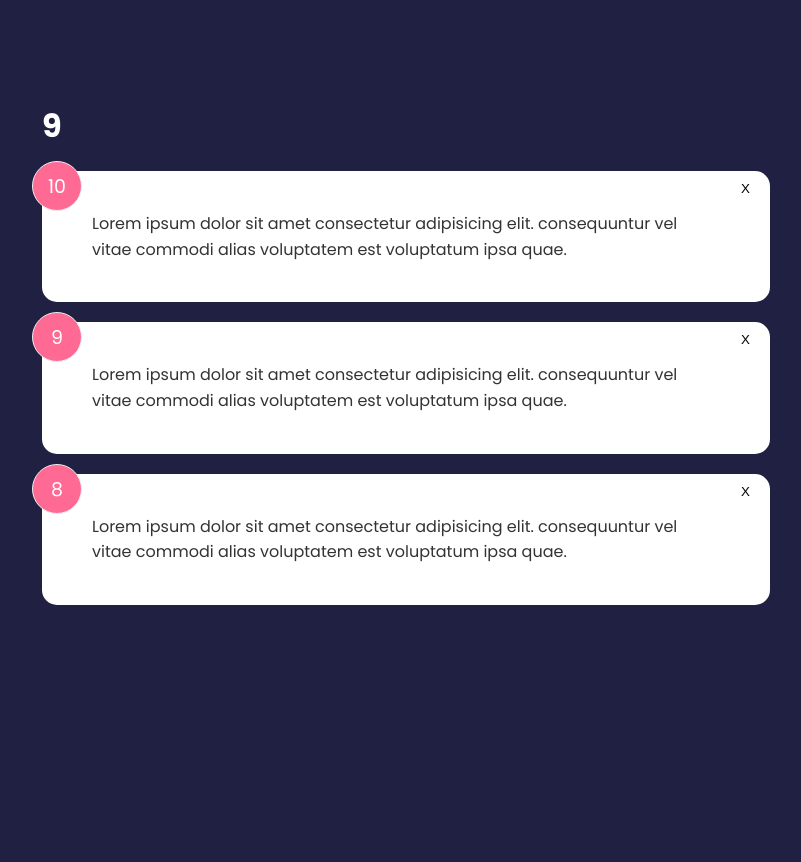
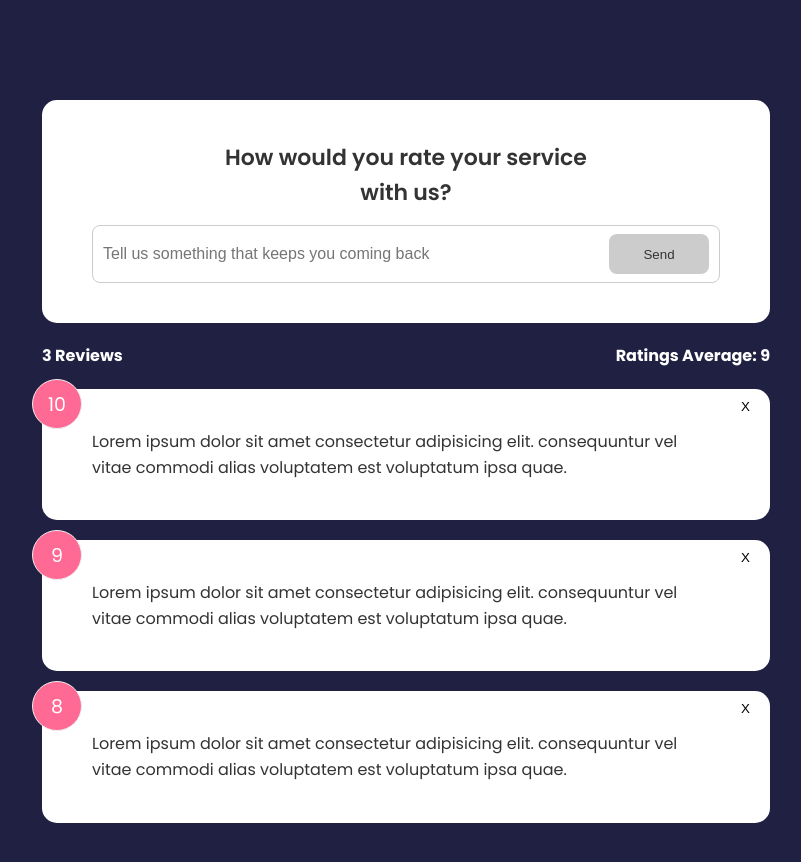
Before and after one commit to gerhynes/svelte-feedback-app, a Svelte app: page / in a window 1280 px wide. Shown: the top 862 px of the page, without its empty margins (234-1035 px from the left). Before the commit the page ends 800 px from the top, so only its background shows below. Built offline with nearby package versions, Linux system fonts and the light colour scheme.

Commit message:
Add feedback form and stats

```diff
--- a/src/App.svelte
+++ b/src/App.svelte
@@ -1,5 +1,7 @@
 <script>
 	import FeedbackList from "./components/FeedbackList.svelte"
+	import FeedbackStats from "./components/FeedbackStats.svelte"
+	import FeedbackForm from "./components/FeedbackForm.svelte"
 let feedback = [
   {
     id: 1,
@@ -28,7 +30,8 @@
 </script>
 
 <main class="container">
-  <h1>{average}</h1>
+  <FeedbackForm/>
+  <FeedbackStats {count} {average}/>
 	<FeedbackList {feedback} on:delete-feedback={deleteFeedback}/>
 </main>
 
--- /dev/null
+++ b/src/components/Button.svelte
@@ -0,0 +1,47 @@
+<script>
+  export let style = 'primary'
+  export let type = 'button'
+  export let disabled = false
+</script>
+
+<button {type} {disabled} class={style}>
+  <slot></slot>
+</button>
+
+
+<style>
+  button {
+    color: #fff;
+    border: 0;
+    border-radius: 8px;
+    color: #fff;
+    width: 100px;
+    height: 40px;
+    cursor: pointer;
+  }
+
+  .primary {
+    background-color: #202142;
+  }
+
+  .secondary {
+    background: #ff6a95;
+  }
+
+  button:hover {
+    transform: scale(0.98);
+    opacity: 0.9;
+  }
+
+  button:disabled{
+    background-color: #cccccc;
+    color: #333;
+    cursor:auto;
+  }
+
+  button:disabled:hover{
+    transform:scale(1);
+    opacity: 1;
+  }
+
+</style>
--- /dev/null
+++ b/src/components/FeedbackForm.svelte
@@ -0,0 +1,70 @@
+<script>
+import Card from "./Card.svelte";
+import Button from "./Button.svelte";
+
+let text = ""
+let btnDisabled = true
+let min = 10
+let message
+
+const handleInput = () => {
+  if(text.trim().length <= min){
+    message = `text must be at least ${min} characters`
+    btnDisabled = true
+  } else {
+    message = null
+    btnDisabled = false
+  }
+}
+</script>
+
+<Card>
+  <header>
+    <h2>How would you rate your service with us?</h2>
+  </header>
+  <!-- Rating select -->
+  <form>
+  <div class="input-group">
+    <input type="text" on:input={handleInput} bind:value={text} placeholder="Tell us something that keeps you coming back">
+    <Button type="submit" disabled={btnDisabled}>Send</Button>
+  </div>
+  {#if message}
+    <div class="message">
+      {message}
+    </div>
+  {/if}
+  </form>
+</Card>
+
+<style>
+    header {
+    max-width: 400px;
+    margin: auto;
+  }
+  header h2 {
+    font-size: 22px;
+    font-weight: 600;
+    text-align: center;
+  }
+  .input-group {
+    display: flex;
+    flex-direction: row;
+    border: 1px solid #ccc;
+    padding: 8px 10px;
+    border-radius: 8px;
+    margin-top: 15px;
+  }
+  input {
+    flex-grow: 2;
+    border: none;
+    font-size: 16px;
+  }
+  input:focus {
+    outline: none;
+  }
+  .message{
+    padding-top: 10px;
+    text-align: center;
+    color: rebeccapurple;
+  }
+</style>
--- /dev/null
+++ b/src/components/FeedbackStats.svelte
@@ -0,0 +1,17 @@
+<script>
+  export let count
+  export let average
+</script>
+
+<div class="feedback-stats">
+  <h4>{count} Reviews</h4>
+  <h4>Ratings Average: {average}</h4>
+</div>
+
+<style>
+  .feedback-stats {
+    display: flex;
+    justify-content: space-between;
+    align-items: center;
+  }
+</style>
```
